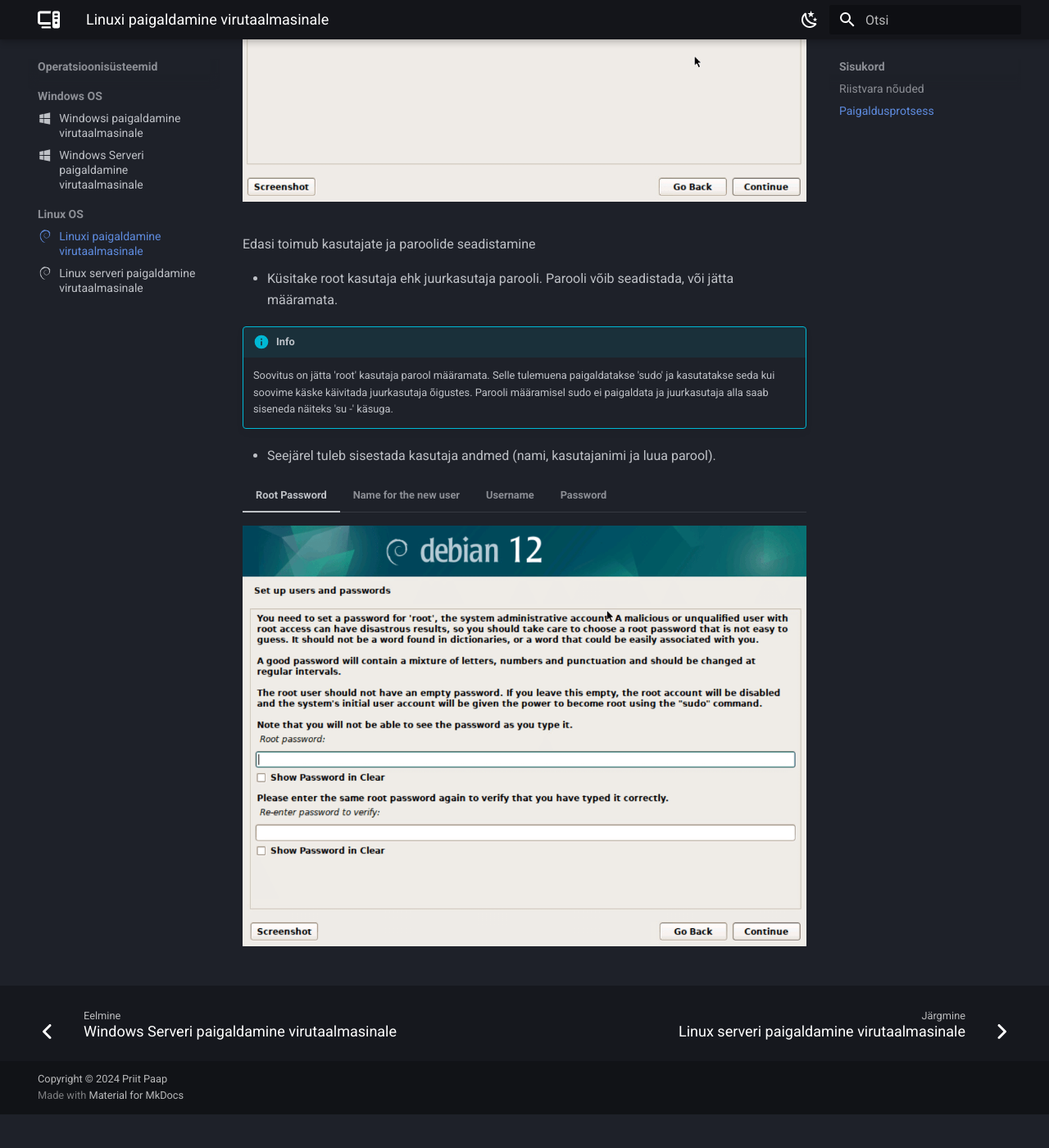
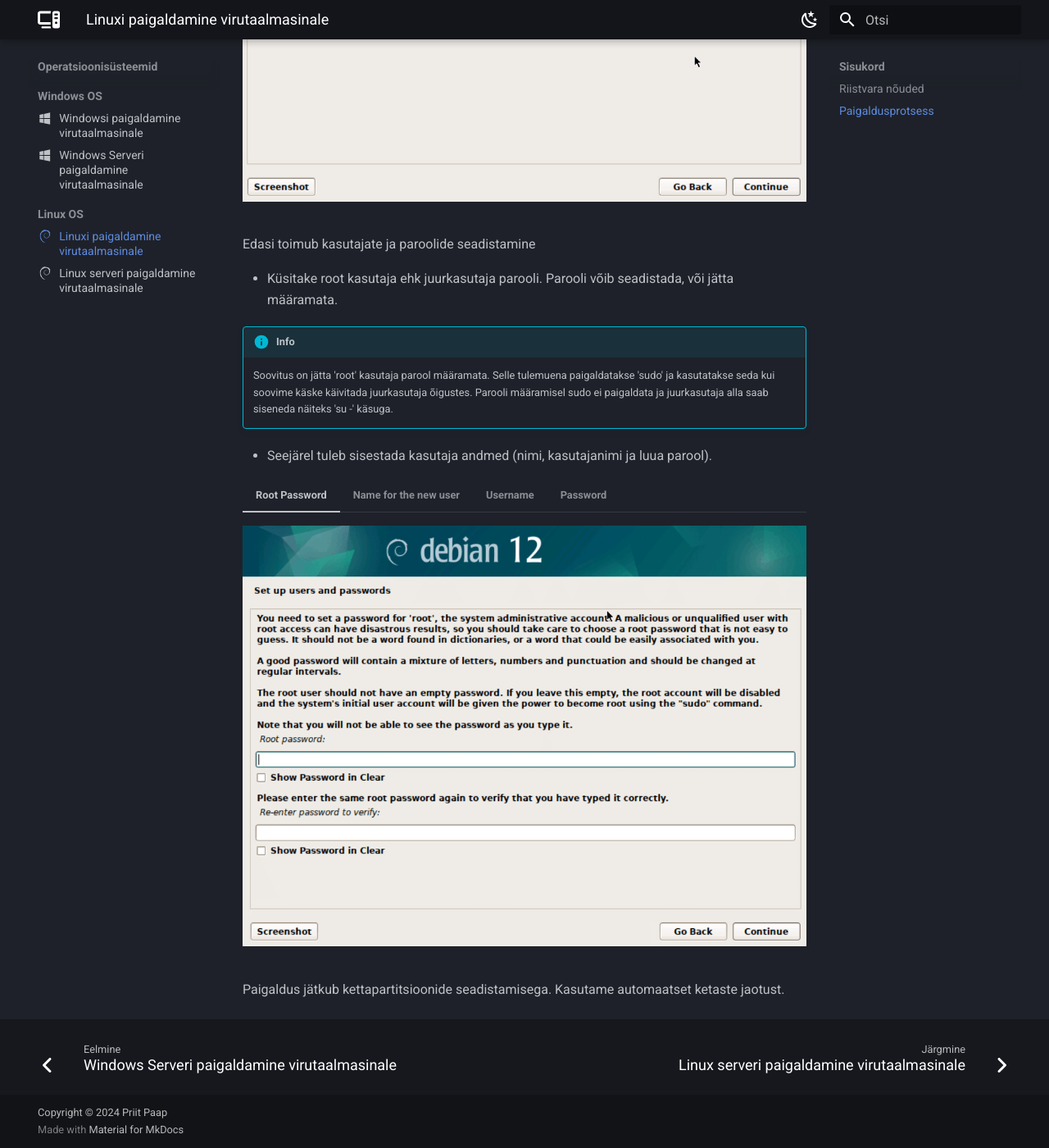
Before and after one commit to priitpaap/priitpaap.github.io, an MkDocs documentation site: the page built from docs/debpaigaldus.md, in a window 1280 px wide and 1400 px high, scrolled down 3777 px. Shown: the whole window at 82% size. Built offline with MkDocs 1.6.1 and Material for MkDocs 9.7.7, drawn with Linux system fonts in a browser that asks for light colours; before the commit the page ends 5136 px from its top, so only the background shows below that.

Commit message:
Update debpaigaldus.md

```diff
--- a/docs/debpaigaldus.md
+++ b/docs/debpaigaldus.md
@@ -117,7 +117,7 @@ Edasi toimub kasutajate ja paroolide seadistamine
 
     Soovitus on jätta 'root' kasutaja parool määramata. Selle tulemuena paigaldatakse 'sudo' ja kasutatakse seda kui soovime käske käivitada juurkasutaja õigustes. Parooli määramisel sudo ei paigaldata ja juurkasutaja alla saab siseneda näiteks 'su -' käsuga.
 
-- Seejärel tuleb sisestada kasutaja andmed (nami, kasutajanimi ja luua parool).
+- Seejärel tuleb sisestada kasutaja andmed (nimi, kasutajanimi ja luua parool).
 
 === "Root Password"
 
@@ -134,3 +134,6 @@ Edasi toimub kasutajate ja paroolide seadistamine
 === "Password"
 
     ![Installer](images/user4.png)
+
+
+Paigaldus jätkub kettapartitsioonide seadistamisega. Kasutame automaatset ketaste jaotust.
```
Also changed, not shown: other parts of docs/debpaigaldus.md (+1 -1 lines).
